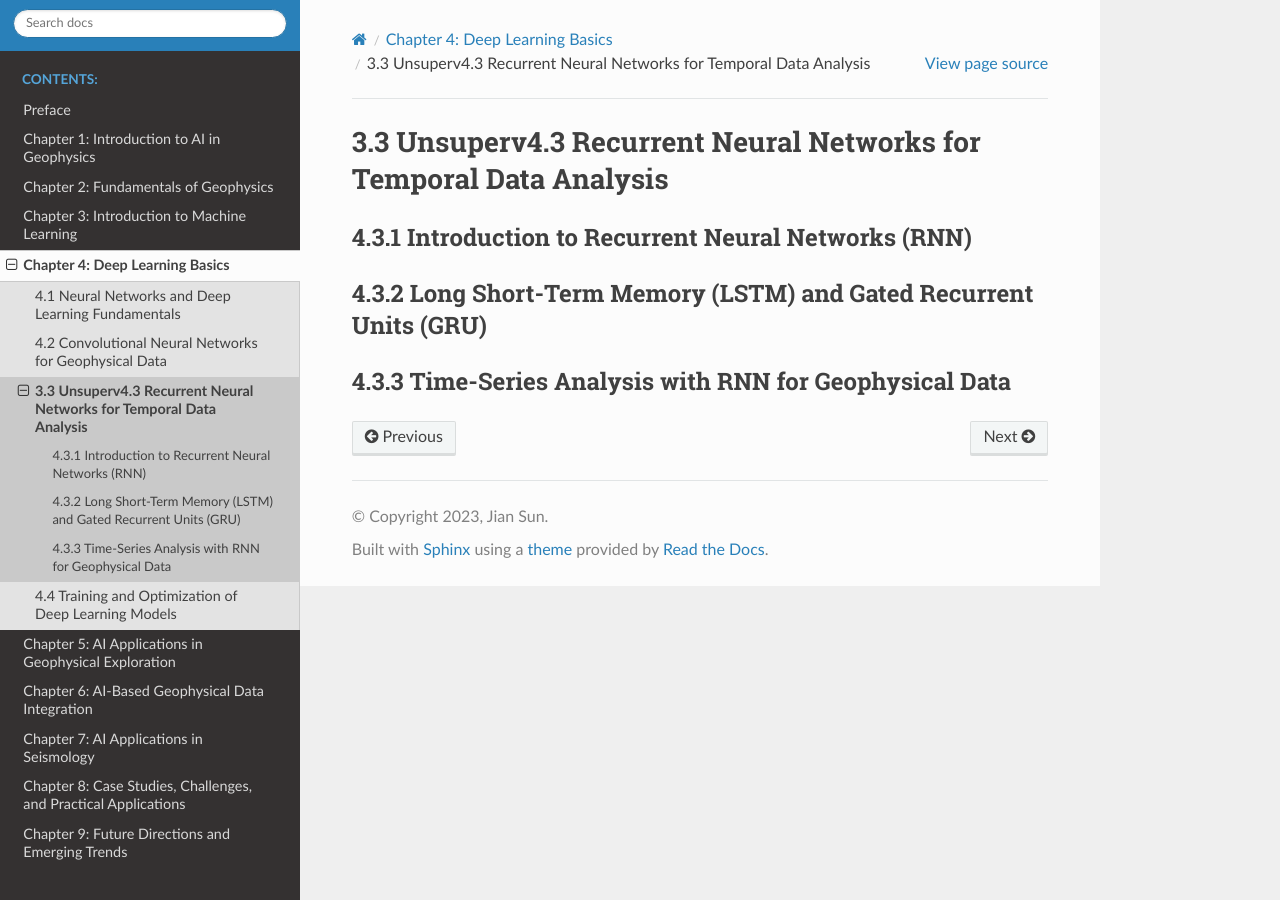
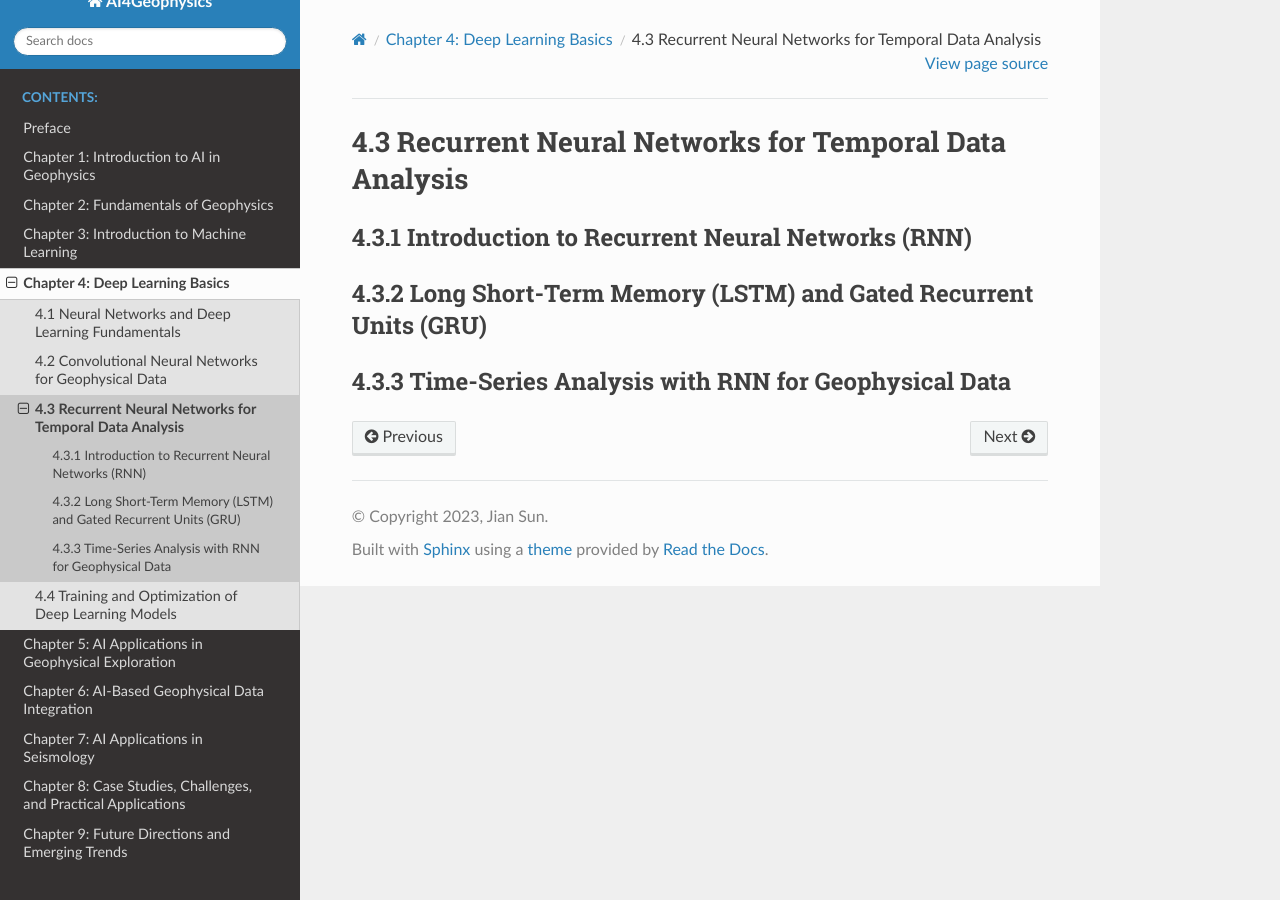
Before and after one commit to TethysSun/ai4geophysics, a Sphinx documentation site: the page built from docs/source/chapter4_dlBasics/3_rnn.rst, in a window 1280 px wide. Built offline with Sphinx 7.4.7 and the Read the Docs theme 2.0.0, drawn with Linux system fonts in a browser that asks for light colours; pages that are not in the unit, such as notebooks, are missing from menus.

Commit message:
Update 3_rnn.rst

```diff
--- a/docs/source/chapter4_dlBasics/3_rnn.rst
+++ b/docs/source/chapter4_dlBasics/3_rnn.rst
@@ -1,4 +1,4 @@
-3.3 Unsuperv4.3 Recurrent Neural Networks for Temporal Data Analysis
+4.3 Recurrent Neural Networks for Temporal Data Analysis
 ================================================================
 
 4.3.1 Introduction to Recurrent Neural Networks (RNN)
```
